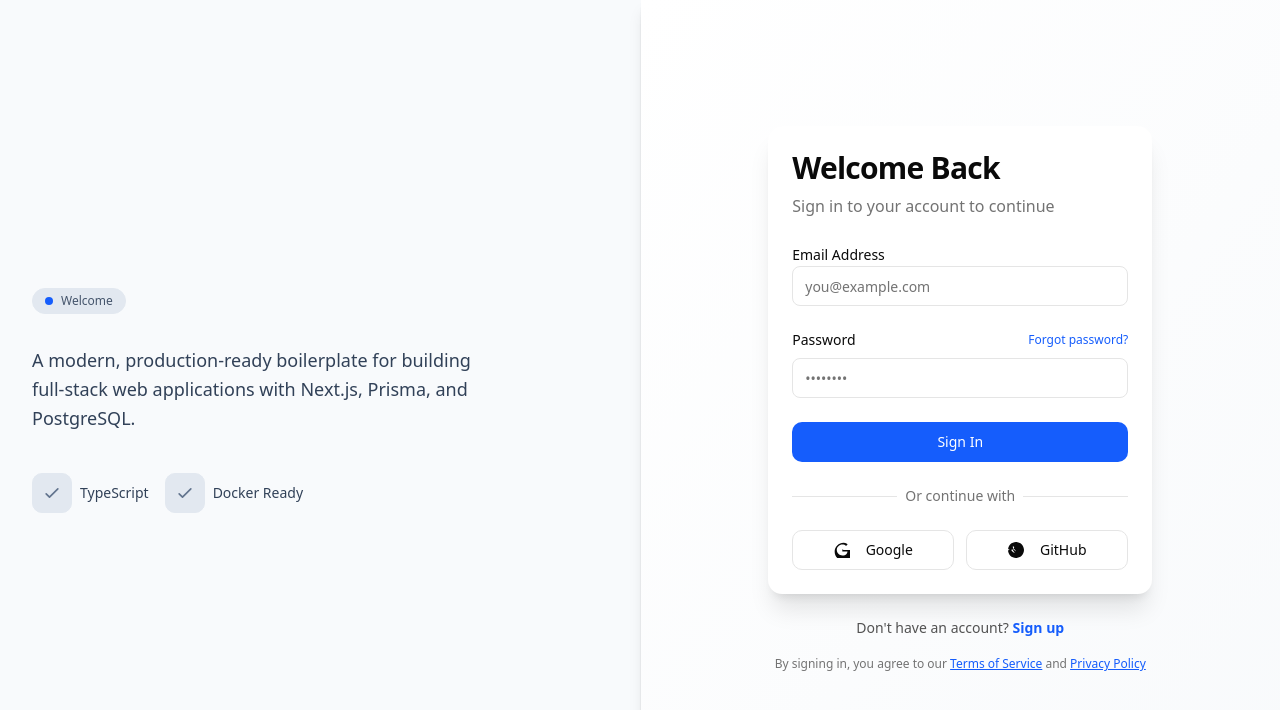
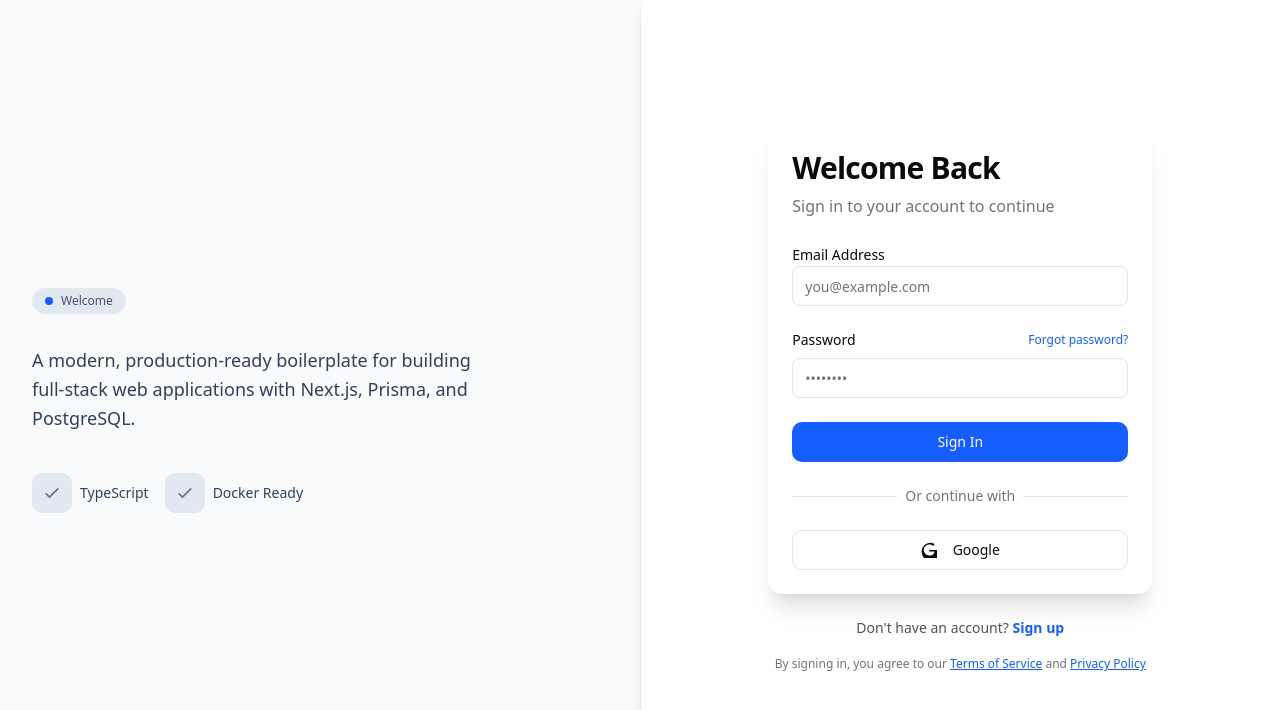
Before and after one commit to kenfrianeza-dev/nextjs-prisma-postgres-boilerplate, a Next.js app: page / in a window 1280 px wide. Shown: the top 710 px of the page. Built offline with nearby package versions, Linux system fonts and the light colour scheme.

Commit message:
feat: minor changes in the `UI`.

```diff
--- a/app/components/login-form.tsx
+++ b/app/components/login-form.tsx
@@ -77,7 +77,7 @@ export function LoginForm({
             </div>
           </div>
 
-          <div className="mt-6 grid grid-cols-2 gap-3">
+          <div className="mt-6 grid grid-cols-1 gap-3">
             <Button
               type="button"
               variant="outline"
@@ -88,7 +88,7 @@ export function LoginForm({
               </svg>
               Google
             </Button>
-            <Button
+            {/* <Button
               type="button"
               variant="outline"
               className="h-10 border-neutral-200 hover:bg-neutral-50 rounded-lg"
@@ -97,7 +97,7 @@ export function LoginForm({
                 <path d="M12 0c-6.627 0-12 5.373-12 12s5.373 12 12 12 12-5.373 12-12-5.373-12-12-12zm-2.917 16.083c-3.038-1.425-5.205-4.291-5.205-7.663 0-.528.039-1.048.117-1.557h4.977c.119.486.197.977.197 1.474 0 1.631-.719 3.084-1.863 4.062l2.777 3.684zm5.744-9.908c0-.697-.057-1.38-.168-2.049h-11.121c.082.668.132 1.346.132 2.049 0 3.373-2.167 6.238-5.206 7.663l2.777-3.684c1.144.978 2.607 1.564 4.197 1.564 1.502 0 2.891-.459 4.056-1.237l2.777 3.684c-3.038-1.425-5.206-4.29-5.206-7.663z"/>
               </svg>
               GitHub
-            </Button>
+            </Button> */}
           </div>
         </CardContent>
       </Card>
--- a/app/page.tsx
+++ b/app/page.tsx
@@ -3,7 +3,7 @@ import { Separator } from "@/app/components/ui";
 
 export default function Home() {
   return (
-    <div className="min-w-[320px] min-h-svh flex flex-col bg-slate-50 sm:flex-row">
+    <div className="min-w-[320px] min-h-svh flex flex-col bg-white sm:bg-slate-50 sm:flex-row">
 
       {/* LEFT / TOP (Brand) */}
       <section className="flex flex-col items-center justify-center p-8 sm:w-1/2 sm:justify-center sm:items-start shadow-lg">
@@ -48,7 +48,7 @@ export default function Home() {
       />
 
       {/* RIGHT / BOTTOM (Login) */}
-      <section className="shadow-lg flex items-center justify-center p-6 sm:w-1/2 bg-linear-to-br from-white to-slate-50">
+      <section className="lg:shadow-lg flex items-center justify-center p-6 sm:w-1/2 bg-white">
         <LoginForm className="w-full max-w-sm" />
       </section>
 
```
